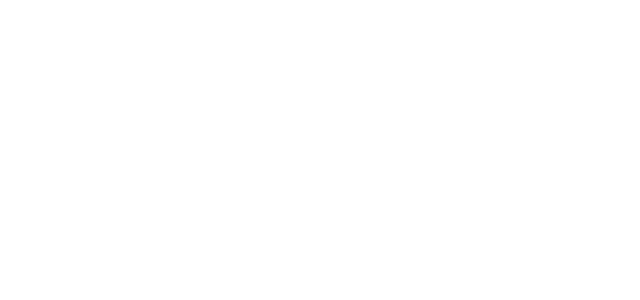
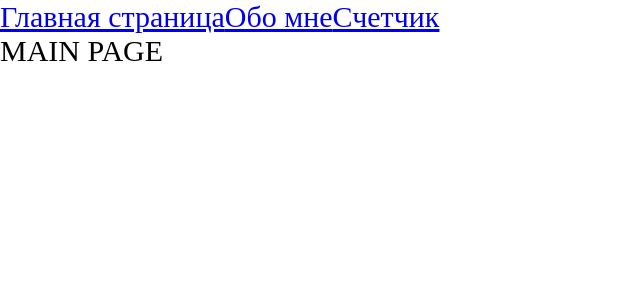
Before and after one commit to dddkum/gg, a React app: page / in a window 1280 px wide. Shown: the top 300 px of the page, without its empty margins (0-640 px from the left). Built offline with nearby package versions, Linux system fonts and the light colour scheme.

Commit message:
rfcr: 'Улучшен базовый роутинг проекта'

```diff
--- a/src/App.tsx
+++ b/src/App.tsx
@@ -1,18 +1,22 @@
 import React from 'react';
-import Counter from "./components/Counter";
 import './index.scss'
-import {Route, Routes} from "react-router-dom";
+import {Link, Outlet, Route, Routes} from "react-router-dom";
 import MainPage from "./pages/MainPage/MainPage";
 import AboutPage from "./pages/About/AboutPage";
+import Counter from "./components/Counter";
 
 const App = () => {
     return (
         <div className="app">
+            <Link to='/'>Главная страница</Link>
+            <Link to='/about'>Обо мне</Link>
+            <Link to='/counter'>Счетчик</Link>
             <Routes>
                 <Route path='/' element={<MainPage/>}/>
                 <Route path='/about' element={<AboutPage/>}/>
                 <Route path='/counter' element={<Counter/>}/>
             </Routes>
+            <Outlet/>
         </div>
     );
 };
--- a/src/index.tsx
+++ b/src/index.tsx
@@ -1,10 +1,11 @@
 import React from "react"
 import ReactDOM from "react-dom/client"
-import {BrowserRouter, Outlet} from "react-router-dom";
+import {BrowserRouter} from "react-router-dom";
+import App from "./App";
 
 const root = ReactDOM.createRoot(document.getElementById("root") as HTMLElement);
 root.render(
     <BrowserRouter>
-        <Outlet/>
+        <App/>
     </BrowserRouter>
 );
```
Also changed, not shown: 1 other file (tests, documents, lock files or other folders).
